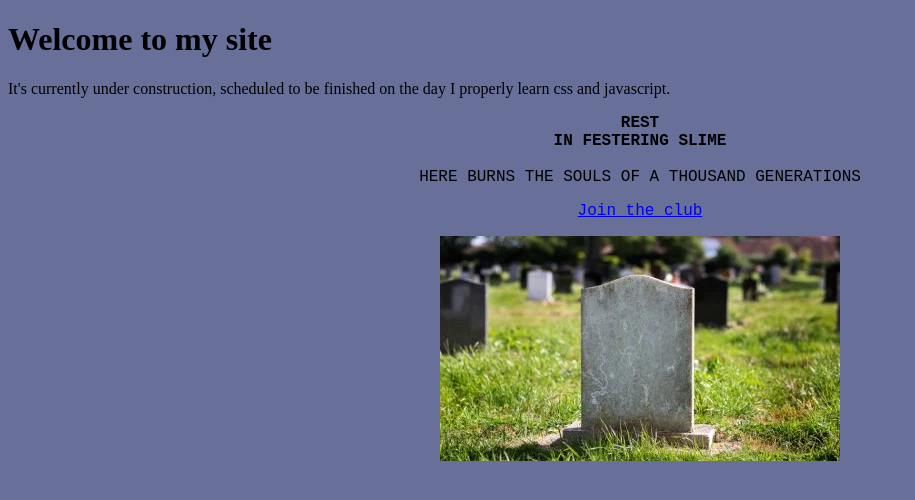
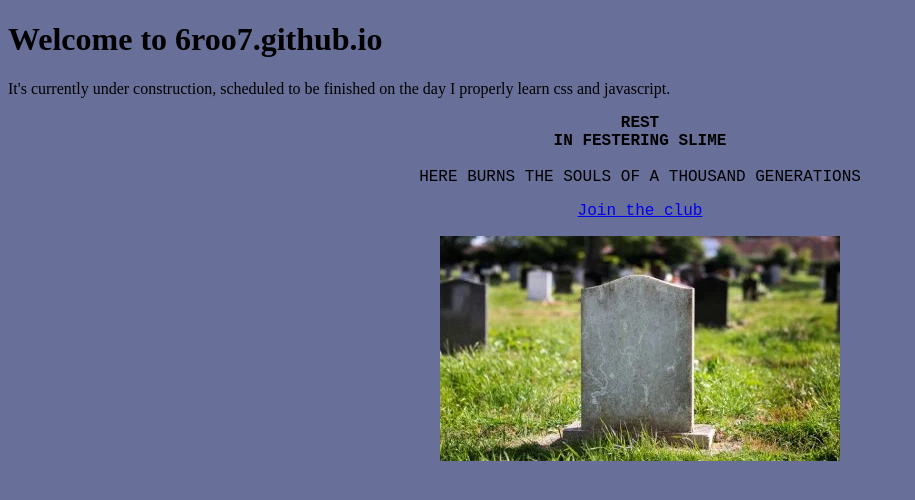
Before and after one commit to 6roo7/6roo7.github.io, a plain HTML site: page index.html in a window 1280 px wide. Shown: the whole page, without its empty margins (0-915 px from the left). Drawn offline with Linux system fonts and the light colour scheme.

Commit message:
Fixed weird wording on header

```diff
--- a/index.html
+++ b/index.html
@@ -9,7 +9,7 @@
     <title>6roo7.github.io</title>
   </head>
   <body>
-    <h1>Welcome to my site</h2>
+    <h1>Welcome to 6roo7.github.io</h2>
     <p>It's currently under construction, scheduled to be finished on the day I properly learn css and javascript.</p>
 	<div style = "text-align:center; font-family: Courier New">
 		<p>
```
